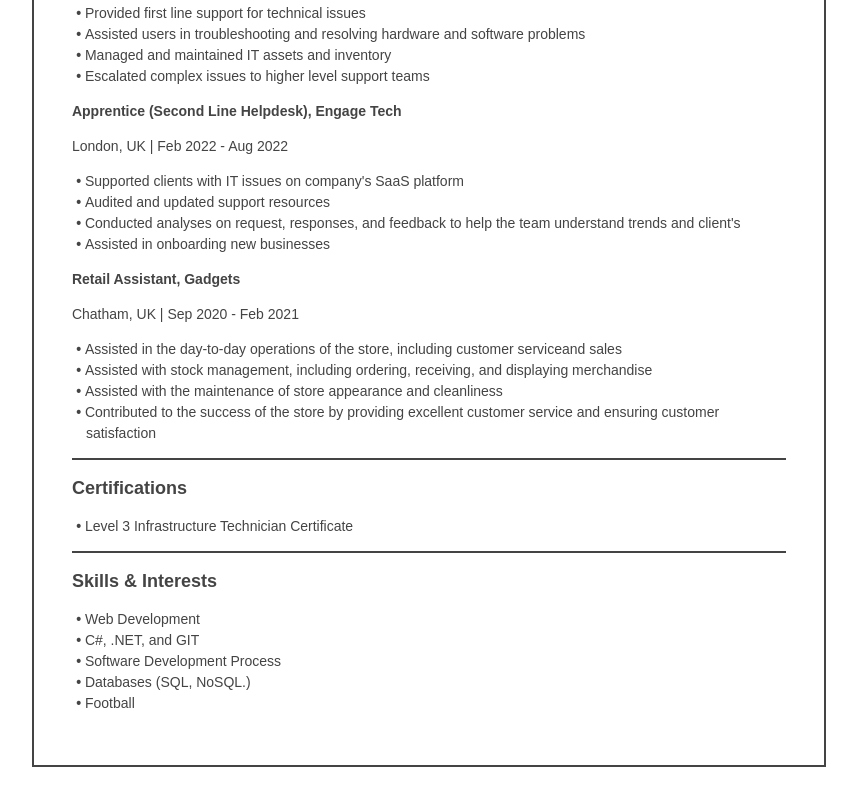
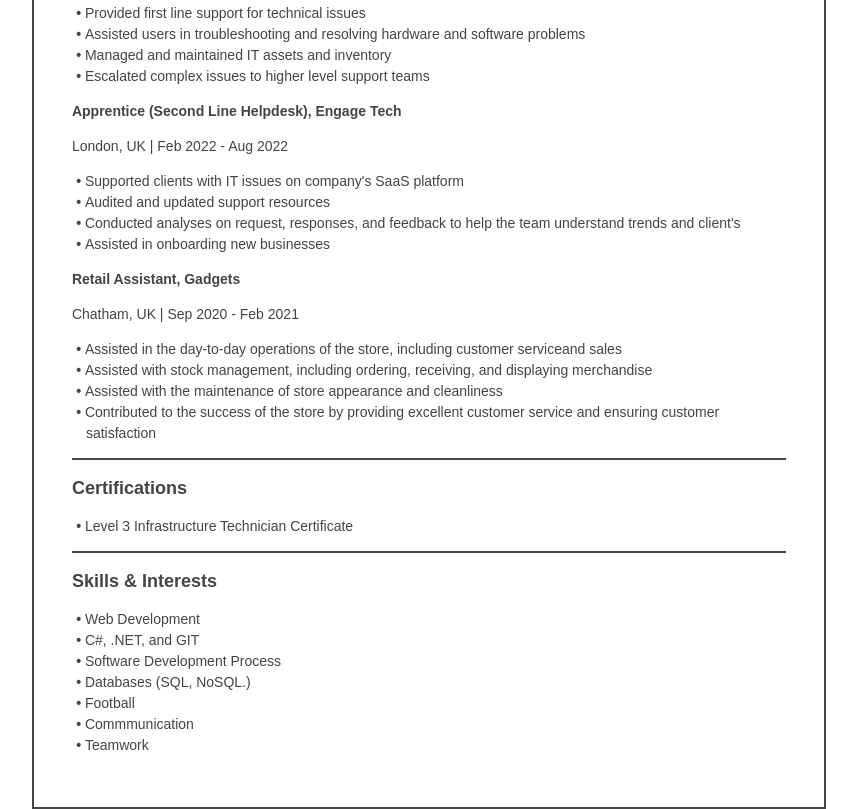
Before and after one commit to AyomideOluniyi/Ayomideoluniyi-Cv, a plain HTML site: page index.html in a window 1280 px wide. Shown: the part 512-1321 px from the top of the page, without its empty margins (211-1068 px from the left). Before the commit the page ends 1279 px from the top, so only its background shows below. Drawn offline with Linux system fonts and the light colour scheme.

Commit message:
Added some skills

```diff
--- a/index.html
+++ b/index.html
@@ -98,6 +98,8 @@
     <li>Software Development Process</li>
     <li>Databases (SQL, NoSQL.)</li>
     <li>Football</li>
+    <li>Commmunication</li>
+    <li>Teamwork</li>
 </ul>
 </body>
 </html>
```
